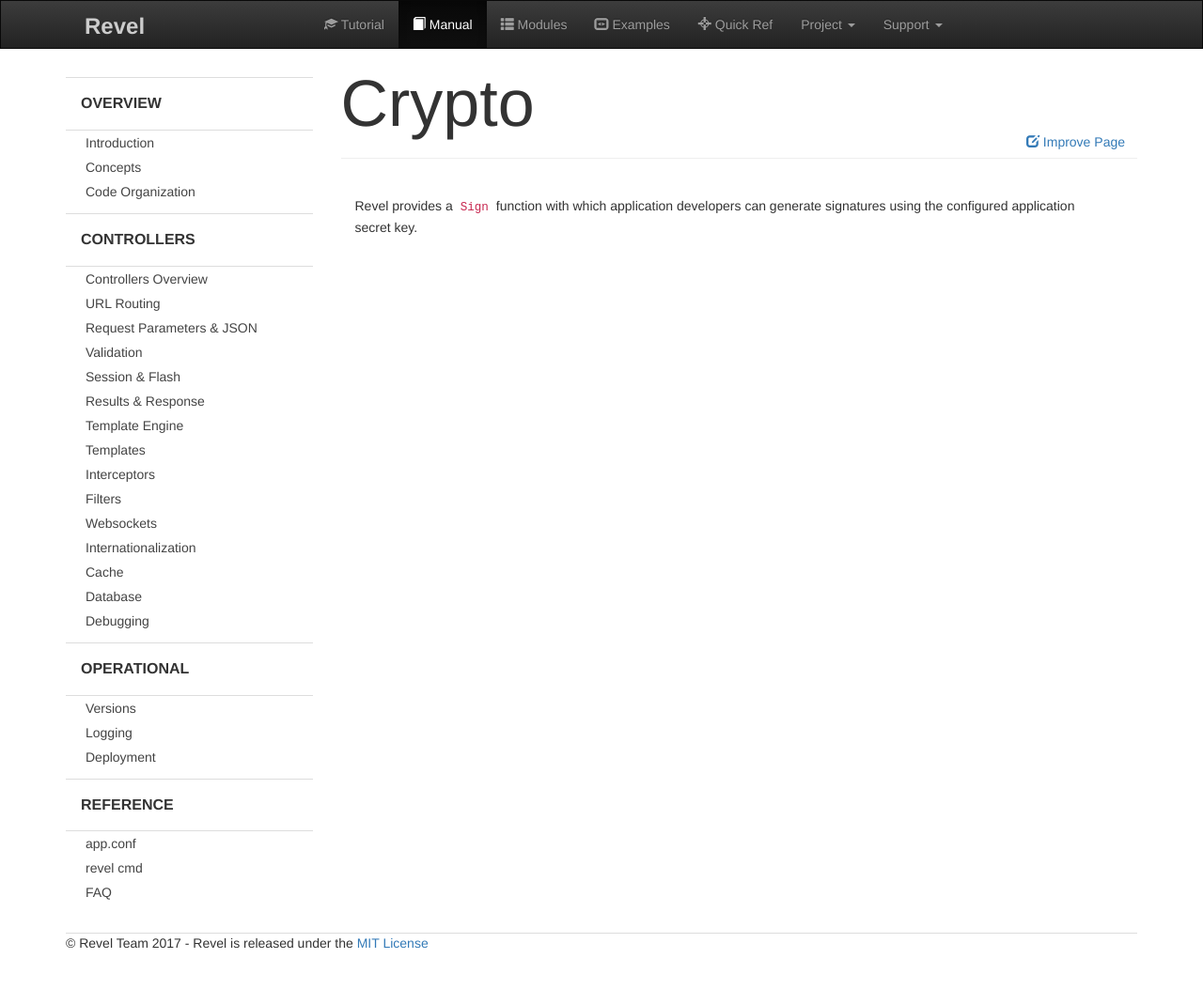
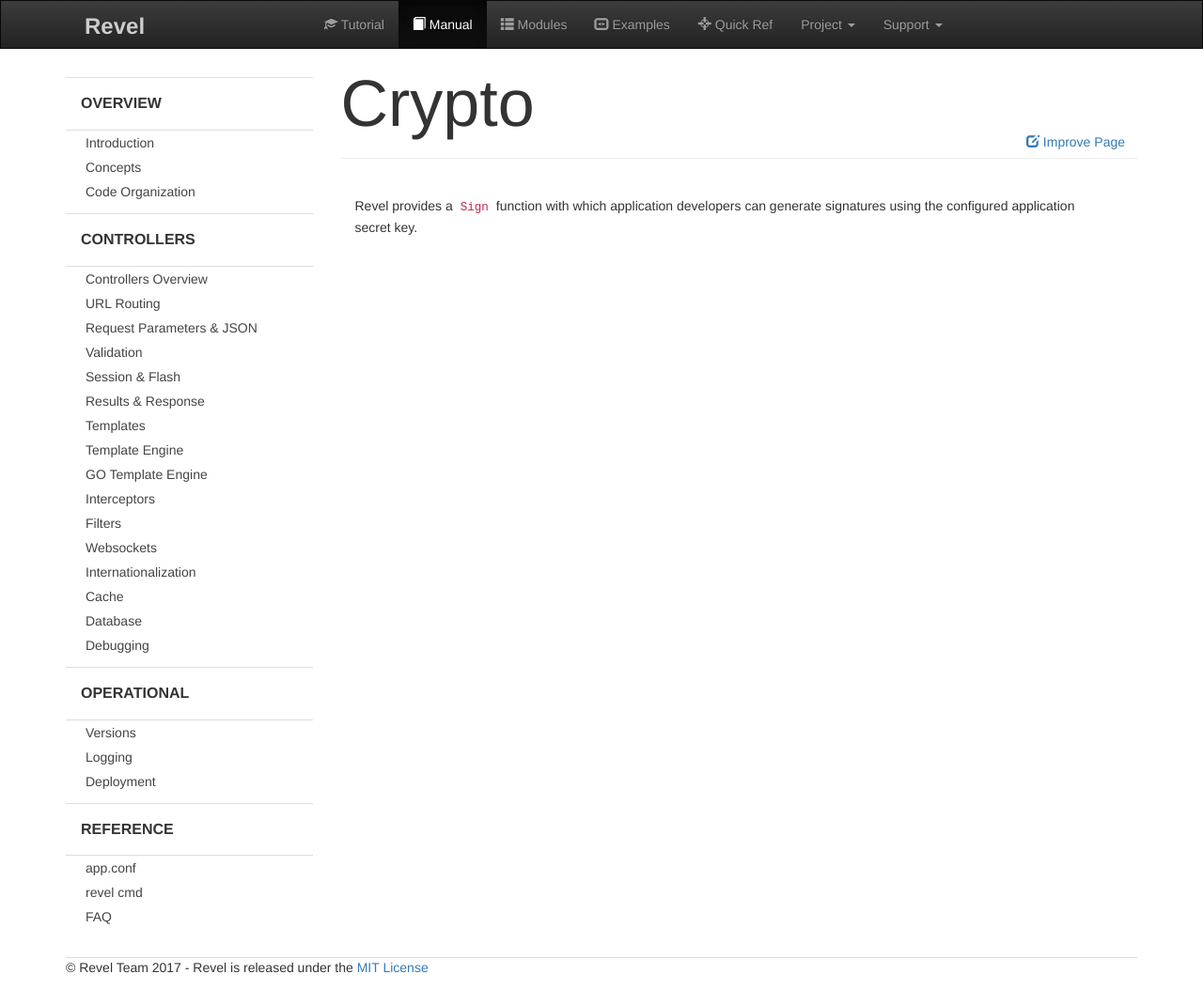
Before and after one commit to revel/revel.github.io, a Jekyll site: the page built from manual/crypto.md, in a window 1280 px wide. Shown: the whole page at 94% size. Built offline with Jekyll 4.4.1, drawn with Linux system fonts in a browser that asks for light colours; nearby versions of some CDN libraries; before the commit the page ends 1044 px from its top, so only the background shows below that.

Commit message:
Missing go template engine
Added missing document page

```diff
--- a/_layouts/manual.html
+++ b/_layouts/manual.html
@@ -37,11 +37,14 @@ nav:
     title: Results & Response
     url: results.html
   -
+    title: Templates
+    url: templates.html
+  -
     title: Template Engine
     url: template-engine.html
   -
-    title: Templates
-    url: templates.html
+    title: GO Template Engine
+    url: templates-go.html
   -
     title: Interceptors
     url: interceptors.html
```
